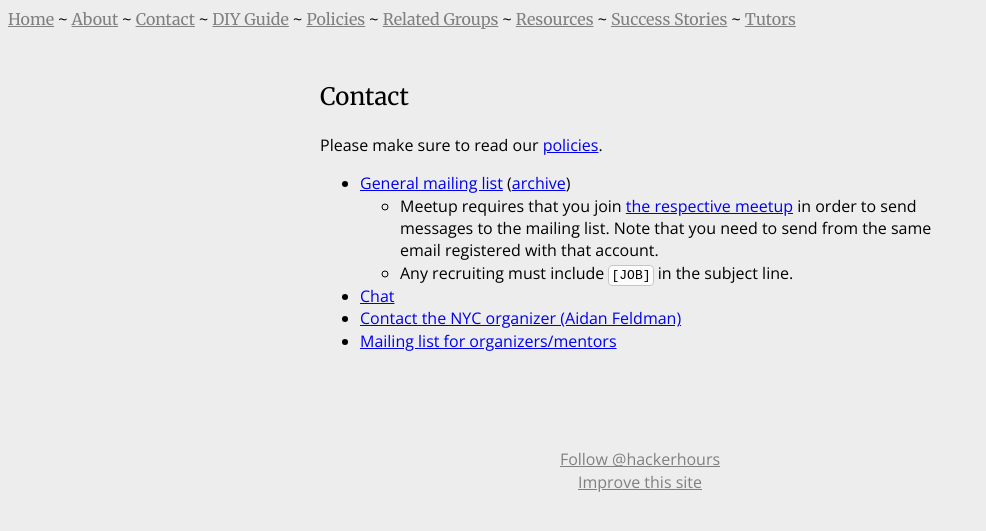
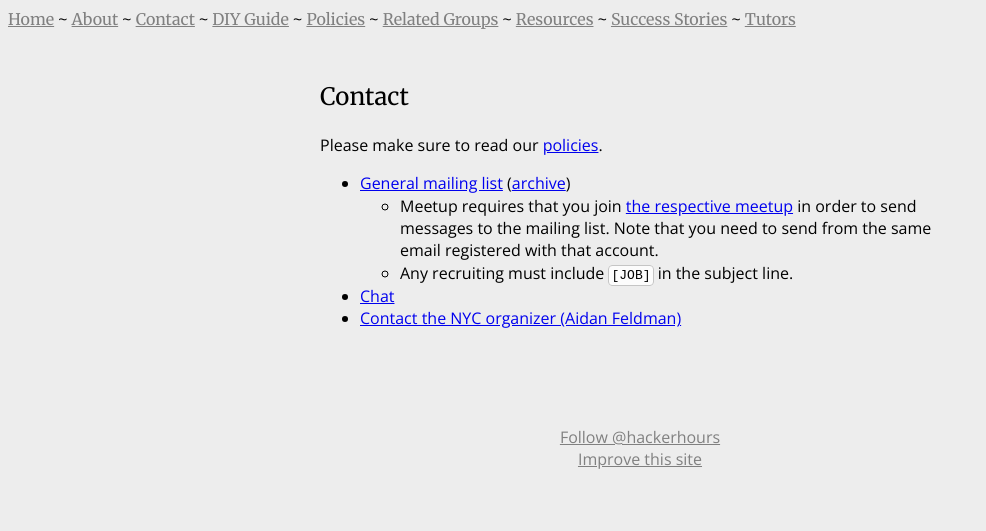
Before and after one commit to HackerHours/hackerhours.org, a Jekyll site: the page built from contact.md, in a window 1280 px wide. Shown: the top 531 px of the page, without its empty margins (0-986 px from the left). Built offline with Jekyll 4.4.1, drawn with Linux system fonts in a browser that asks for light colours; comment, search, counter and statistics services are not loaded.

Commit message:
remove link to the organizer mailing list

```diff
--- a/contact.md
+++ b/contact.md
@@ -9,4 +9,3 @@ Please make sure to read our [policies](/policies.html).
     * Any recruiting must include `[JOB]` in the subject line.
 * [Chat](http://chat.hackerhours.org)
 * [Contact the NYC organizer (Aidan Feldman)](mailto:hackerhoursnyc@gmail.com)
-* [Mailing list for organizers/mentors](https://groups.google.com/forum/#!forum/hacker-hours-core)
```
